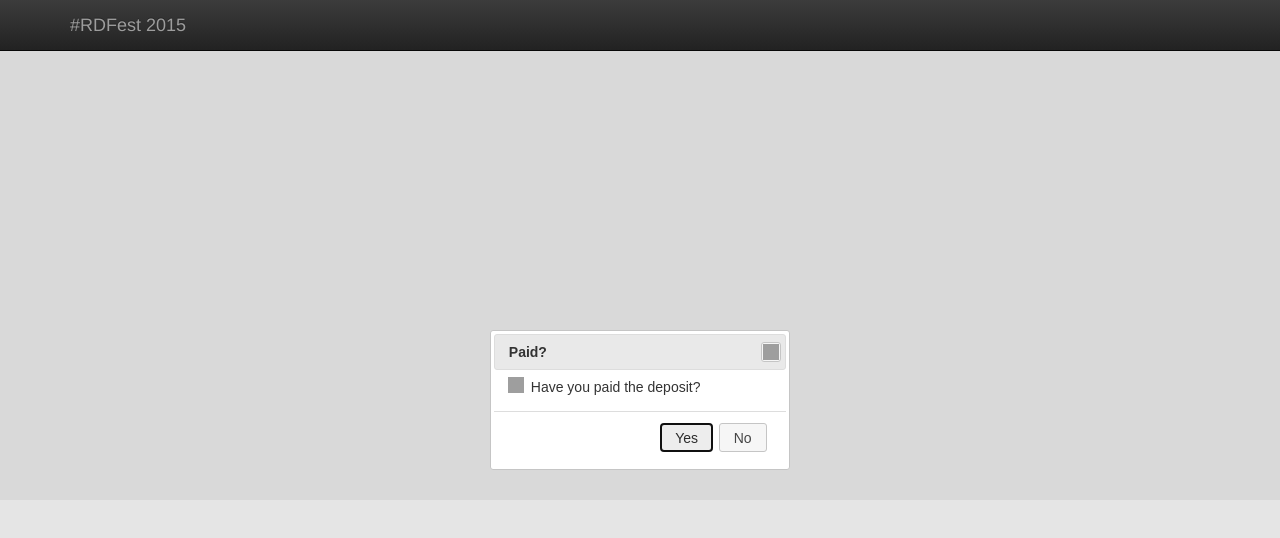
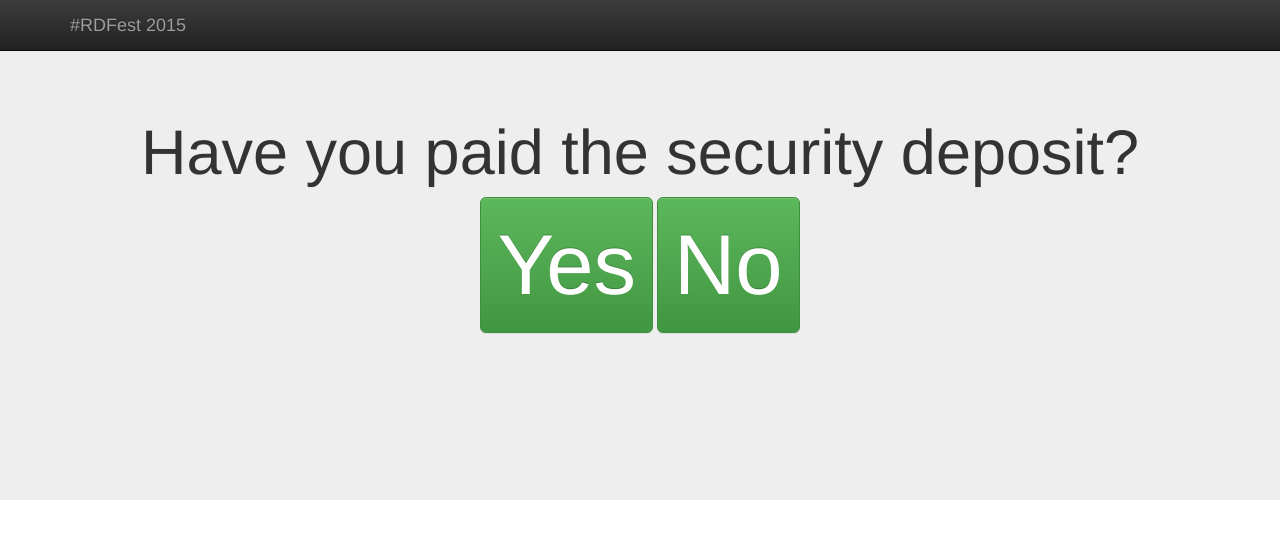
Before and after one commit to justinsimonelli/rdfest, a plain HTML site: page templates/index.html in a window 1280 px wide. Drawn offline with nearby package versions, Linux system fonts and the light colour scheme; files that its build step writes are made by us from their sources; grey boxes are pictures that could not be loaded.

Commit message:
got rid of the modal

```diff
--- a/templates/index.html
+++ b/templates/index.html
@@ -57,28 +57,13 @@
         #deposit,#full{display:none;}
 
     </style>
- <link rel="stylesheet" href="//code.jquery.com/ui/1.11.4/themes/smoothness/jquery-ui.css">
-  <script src="//code.jquery.com/jquery-1.10.2.js"></script>
-  <script src="//code.jquery.com/ui/1.11.4/jquery-ui.js"></script>
 
 <script>
-  $(function() {
-    $( "#dialog-confirm" ).dialog( {
-      resizable: false,
-      height:140,
-      modal: true,
-      buttons: {
-        "Yes": function() {
-          $( this ).dialog( "close" );
-          $("#full").show();
-        },
-        No: function() {
-          $( this ).dialog( "close" );
-          $("#deposit").show();
-        }
-      }
+    $(document).ready(function(){
+        $("#confirmer #hasPaidDeposit").click(function(){ $("#confirmer").hide(); $("#full").show(); });
+        $("#confirmer #noDeposit").click(function(){ $("#confirmer").hide(); $("#deposit").show(); });
     });
-  });
+
 
   </script>
 
@@ -94,6 +79,11 @@
 
     <div class="jumbotron">
         <div class="container center">
+            <div id="confirmer">
+                <h1>Have you paid the security deposit?</h1>
+                <button style="font-size:85px;" class="btn btn-success btn-lg" type="submit" id="hasPaidDeposit">Yes</button>
+                <button style="font-size:85px;" class="btn btn-success btn-lg" type="submit" id="noDeposit">No</button>
+            </div>
           <form action="https://www.paypal.com/cgi-bin/webscr" method="post" target="_top" id="deposit">
             <input type="hidden" name="cmd" value="_s-xclick">
             <input type="hidden" name="hosted_button_id" value="AY98ZF2MG6XBC">
@@ -109,8 +99,5 @@
           </form>
         </div>
     </div>
-<div id="dialog-confirm" title="Paid?">
-  <p><span class="ui-icon ui-icon-alert" style="float:left; margin:0 7px 20px 0;"></span>Have you paid the deposit?</p>
-</div>
   </body>
 </html>
```
